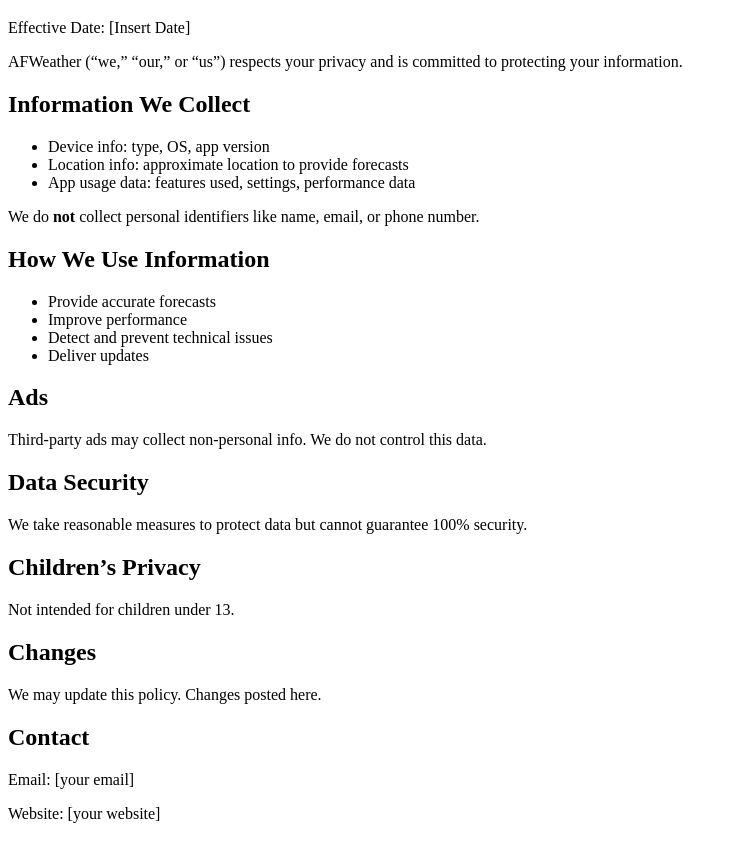
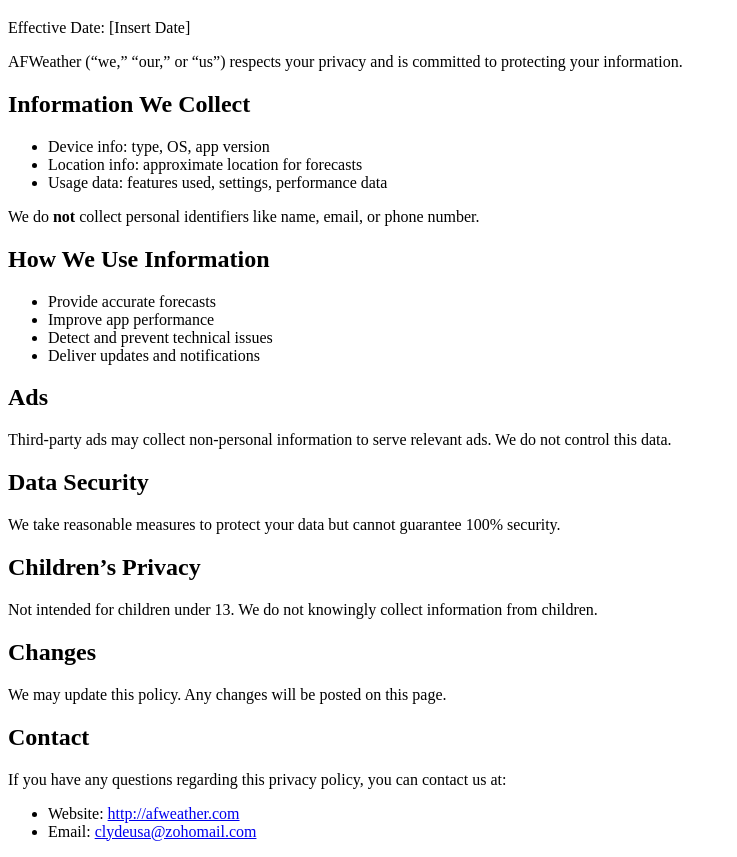
Before and after one commit to clyde6205/afweather-privacy-policy-1, a plain HTML site: page index.html in a window 1280 px wide. Shown: the part 61-918 px from the top of the page, without its empty margins (0-737 px from the left). Drawn offline with Linux system fonts and the light colour scheme.

Commit message:
Update index.html

```diff
--- a/index.html
+++ b/index.html
@@ -9,30 +9,41 @@
 <h1>AFWeather Privacy Policy</h1>
 <p>Effective Date: [Insert Date]</p>
 <p>AFWeather (“we,” “our,” or “us”) respects your privacy and is committed to protecting your information.</p>
+
 <h2>Information We Collect</h2>
 <ul>
 <li>Device info: type, OS, app version</li>
-<li>Location info: approximate location to provide forecasts</li>
-<li>App usage data: features used, settings, performance data</li>
+<li>Location info: approximate location for forecasts</li>
+<li>Usage data: features used, settings, performance data</li>
 </ul>
 <p>We do <strong>not</strong> collect personal identifiers like name, email, or phone number.</p>
+
 <h2>How We Use Information</h2>
 <ul>
 <li>Provide accurate forecasts</li>
-<li>Improve performance</li>
+<li>Improve app performance</li>
 <li>Detect and prevent technical issues</li>
-<li>Deliver updates</li>
+<li>Deliver updates and notifications</li>
 </ul>
+
 <h2>Ads</h2>
-<p>Third-party ads may collect non-personal info. We do not control this data.</p>
+<p>Third-party ads may collect non-personal information to serve relevant ads. We do not control this data.</p>
+
 <h2>Data Security</h2>
-<p>We take reasonable measures to protect data but cannot guarantee 100% security.</p>
+<p>We take reasonable measures to protect your data but cannot guarantee 100% security.</p>
+
 <h2>Children’s Privacy</h2>
-<p>Not intended for children under 13.</p>
+<p>Not intended for children under 13. We do not knowingly collect information from children.</p>
+
 <h2>Changes</h2>
-<p>We may update this policy. Changes posted here.</p>
+<p>We may update this policy. Any changes will be posted on this page.</p>
+
 <h2>Contact</h2>
-<p>Email: [your email]</p>
-<p>Website: [your website]</p>
+<p>If you have any questions regarding this privacy policy, you can contact us at:</p>
+<ul>
+<li>Website: <a href="http://afweather.com" target="_blank">http://afweather.com</a></li>
+<li>Email: <a href="mailto:clydeusa@zohomail.com">clydeusa@zohomail.com</a></li>
+</ul>
+
 </body>
 </html>
```
